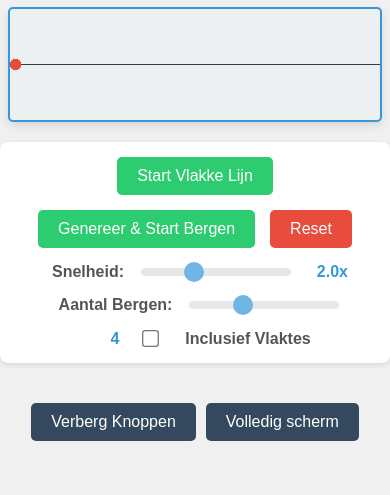
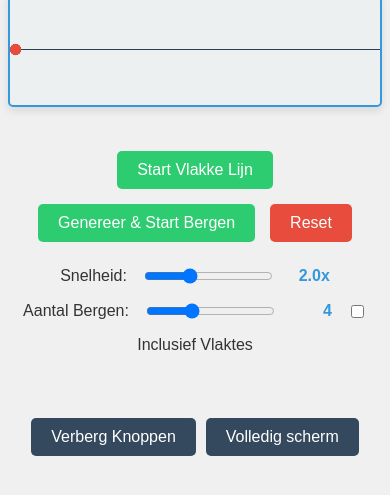
Before and after one commit to FloatingPointError/sisyphus, a plain HTML site: page index.html in a window 390 px wide. Shown: the part 263-758 px from the top of the page. Drawn offline with Linux system fonts and the light colour scheme.

Commit message:
Refactor control layout and styles for improved UI organization and responsiveness

```diff
--- a/index.html
+++ b/index.html
@@ -12,12 +12,13 @@
 
         <canvas id="animationCanvas" width="1000" height="300"></canvas>
 
-        <div id="controlsContainer" class="visible"> <div class="controls">
-                <button id="startButton">Start Vlakke Lijn</button>
+        <div id="controlsContainer" class="visible">
+            <div class="controls-group"> <button id="startButton">Start Vlakke Lijn</button>
                 <button id="generateMountainsButton">Genereer & Start Bergen</button>
                 <button id="resetButton">Reset</button>
+            </div>
 
-                <label for="speedSlider">Snelheid:</label>
+            <div class="controls-group"> <label for="speedSlider">Snelheid:</label>
                 <input type="range" id="speedSlider" min="0.5" max="5" value="2" step="0.1">
                 <span id="currentSpeed">2.0x</span>
 
--- a/styles/style.css
+++ b/styles/style.css
@@ -8,7 +8,7 @@ body {
     margin: 0;
     background-color: #f0f0f0;
     color: #333;
-    overflow: hidden; /* Voorkomt scrollbalken in fullscreen modus */
+    overflow: hidden;
 }
 
 #appContainer {
@@ -16,9 +16,9 @@ body {
     flex-direction: column;
     align-items: center;
     justify-content: center;
-    width: 100%; /* Neemt de volle breedte */
-    height: 100%; /* Neemt de volle hoogte (flexbox) */
-    transition: all 0.3s ease-in-out; /* Gladde overgang voor fullscreen */
+    width: 100%;
+    height: 100%;
+    transition: all 0.3s ease-in-out;
 }
 
 #appContainer.fullscreen {
@@ -53,28 +53,33 @@ canvas {
 #controlsContainer {
     transition: opacity 0.5s ease-in-out, visibility 0.5s ease-in-out;
     margin-bottom: 20px;
+    /* Belangrijk: breedte van het canvas overnemen */
+    width: var(--canvas-width, 1000px); /* Gebruik CSS variabele of fallback naar 1000px */
+    max-width: 95vw; /* Zorg dat het niet breder wordt dan het viewport */
+    box-sizing: border-box; /* Padding/border meerekenen in de breedte */
 }
 
 #controlsContainer.hidden {
     opacity: 0;
     visibility: hidden;
-    height: 0; /* Voorkom dat het ruimte inneemt als het verborgen is */
+    height: 0;
     margin-bottom: 0;
 }
 
+/* Aanpassingen voor de hoofd-controls container */
 .controls {
-    display: flex;
-    align-items: center;
-    gap: 15px;
+    display: flex; /* Maak er een flex-container van */
+    flex-direction: column; /* Stapel de groepen verticaal */
+    gap: 15px; /* Ruimte tussen de groepen */
     background-color: #fff;
     padding: 15px 25px;
     border-radius: 8px;
     box-shadow: 0 2px 5px rgba(0, 0, 0, 0.1);
-    flex-wrap: wrap;
-    justify-content: center;
+    width: 100%; /* Neem de volledige breedte van de parent (#controlsContainer) */
+    box-sizing: border-box; /* Zorg dat padding meedoet in de 100% breedte */
 }
 
-.controls button, .app-buttons button { /* Styling voor alle knoppen, inclusief de nieuwe */
+.controls-group button, .app-buttons button {
     background-color: #2ecc71;
     color: white;
     border: none;
@@ -85,22 +90,33 @@ canvas {
     transition: background-color 0.3s ease;
 }
 
-.controls button:hover, .app-buttons button:hover {
+.controls-group button:hover, .app-buttons button:hover {
     background-color: #27ae60;
 }
 
-.controls button#resetButton {
+.controls-group button#resetButton {
     background-color: #e74c3c;
 }
 
-.controls button#resetButton:hover {
+.controls-group button#resetButton:hover {
     background-color: #c0392b;
+}
+
+/* Styling voor de individuele groepen knoppen/sliders */
+.controls-group {
+    display: flex;
+    flex-wrap: wrap; /* Laat items naar de volgende regel springen indien nodig */
+    justify-content: center; /* Centreer de items in de groep */
+    align-items: center;
+    gap: 15px; /* Ruimte tussen de items binnen een groep */
+    margin-bottom: 1.5rem; /* Ruimte onder de groep */
+    margin-top: 1.5rem; /* Ruimte boven de groep */
 }
 
 .controls label {
     font-weight: bold;
     color: #555;
-    margin-left: 10px;
+    /* Geen margin-left hier, de gap op controls-group regelt dit */
 }
 
 .controls input[type="range"] {
@@ -118,6 +134,7 @@ canvas {
     opacity: 1;
 }
 
+
 .controls input[type="range"]::-webkit-slider-thumb {
     -webkit-appearance: none;
     appearance: none;
@@ -127,10 +144,6 @@ canvas {
     background: #3498db;
     cursor: pointer;
     transition: background-color 0.3s ease;
-}
-
-.controls input[type="range"]::-webkit-slider-thumb:hover {
-    background-color: #2980b9;
 }
 
 .controls input[type="range"]::-moz-range-thumb {
@@ -147,7 +160,7 @@ canvas {
 }
 
 .controls input[type="checkbox"] {
-    margin-left: 10px;
+    /* Geen margin-left hier, de gap op controls-group regelt dit */
     transform: scale(1.3);
 }
 
@@ -158,15 +171,18 @@ canvas {
     text-align: right;
 }
 
-/* Nieuwe styling voor de app-buttons */
 .app-buttons {
     margin-top: 20px;
     display: flex;
     gap: 10px;
+    /* Belangrijk: breedte van het canvas overnemen */
+    width: var(--canvas-width, 1000px); /* Gebruik CSS variabele of fallback naar 1000px */
+    max-width: 95vw; /* Zorg dat het niet breder wordt dan het viewport */
+    justify-content: center; /* Centreer de knoppen binnen deze container */
 }
 
 .app-buttons button {
-    background-color: #34495e; /* Donkerdere kleur */
+    background-color: #34495e;
 }
 
 .app-buttons button:hover {
```
